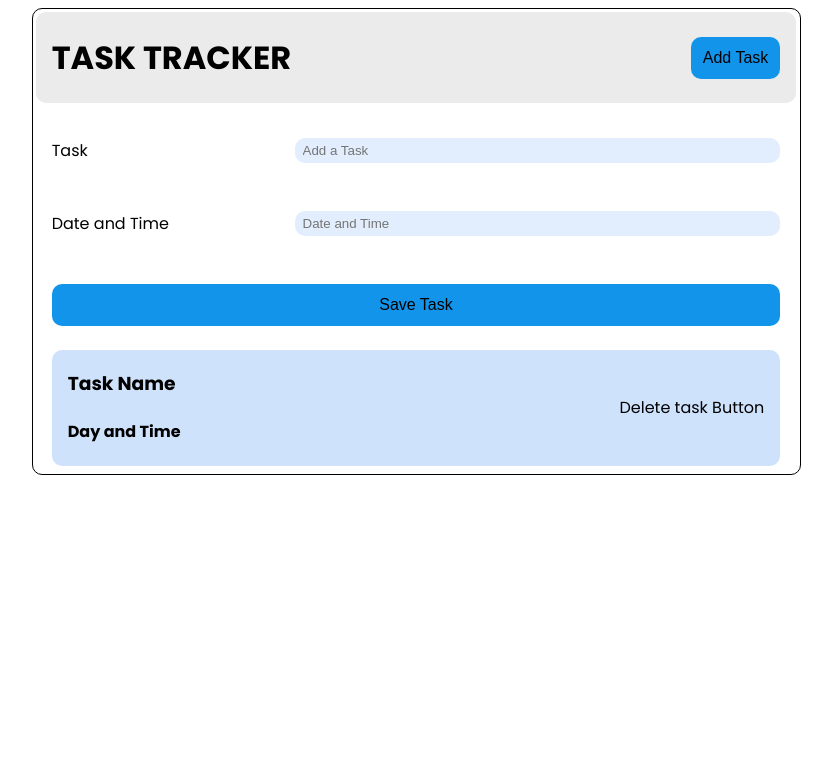
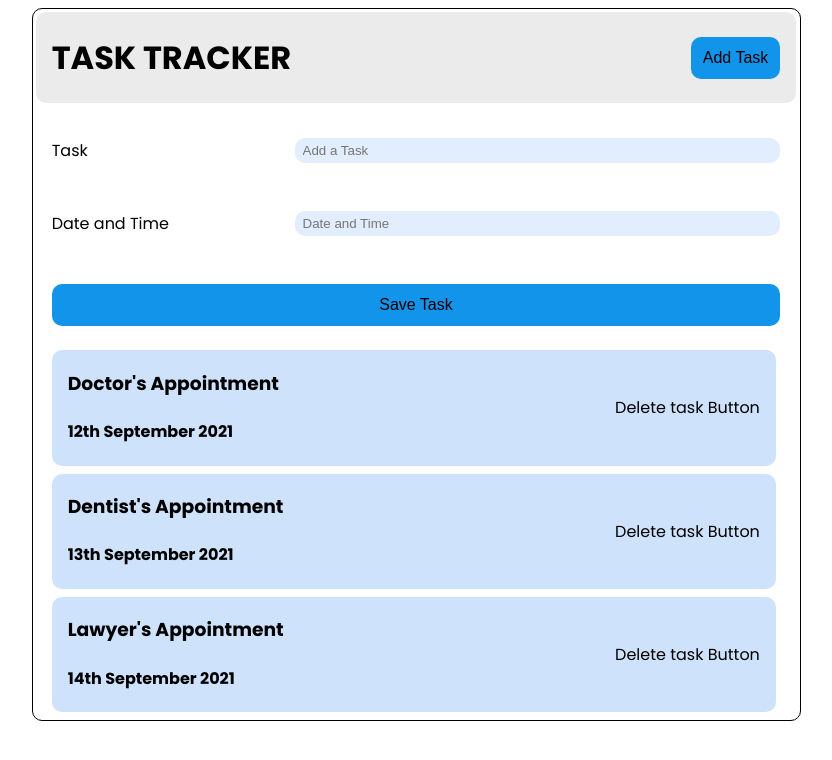
Before and after one commit to codingkapur/task-tracker-reactjs, a React (Create React App) app: page / in a window 1280 px wide. Shown: the top 760 px of the page, without its empty margins (224-1056 px from the left). Built offline with nearby package versions, Linux system fonts and the light colour scheme.

Commit message:
props routed through app.js to tasks.js and then to task.js successfully

```diff
--- a/src/App.js
+++ b/src/App.js
@@ -1,14 +1,34 @@
 import Header from "./components/Header";
 import AddTask from "./components/AddTask";
 import Tasks from "./components/Tasks";
-
+import { useState } from "react";
 
 function App() {
+  const [taskData, updateTaskData] = useState([
+    {
+      key: 1,
+      text: "Doctor's Appointment",
+      time: "12th September 2021",
+      status: false,
+    },
+    {
+      key: 2,
+      text: "Dentist's Appointment",
+      time: "13th September 2021",
+      status: false,
+    },
+    {
+      key: 3,
+      text: "Lawyer's Appointment",
+      time: "14th September 2021",
+      status: false,
+    },
+  ]);
   return (
     <div className="container">
       <Header />
       <AddTask />
-      <Tasks />
+      <Tasks tasks={taskData}/>
     </div>
   );
 }
--- a/src/components/Task.js
+++ b/src/components/Task.js
@@ -1,9 +1,9 @@
-function Task () {
+function Task ({task}) {
     return (
         <div className="task-container">
             <div className="task-container__left">
-                <h3 className="task-name">Task Name</h3>
-                <h4 className="task-time">Day and Time</h4>
+                <h3 className="task-name">{task.text}</h3>
+                <h4 className="task-time">{task.time}</h4>
             </div>
             <p>Delete task Button</p>
         </div>
--- a/src/components/Tasks.js
+++ b/src/components/Tasks.js
@@ -1,9 +1,11 @@
 import Task from './Task';
 
-function Tasks() {
+function Tasks({tasks}) {
     return (
         <div className="tasks-container">
-            <Task />
+            {tasks.map((task)=> {
+                return <Task key={task.key} task={task}/>
+            })}
         </div>
     )
 }
--- a/src/index.css
+++ b/src/index.css
@@ -75,6 +75,7 @@ body {
     width: 95%;
 }
 .task-container {
+    width: 95%;
     margin: 0.5rem 0;
     padding: 0 1rem;
     border-radius: 10px;
```
